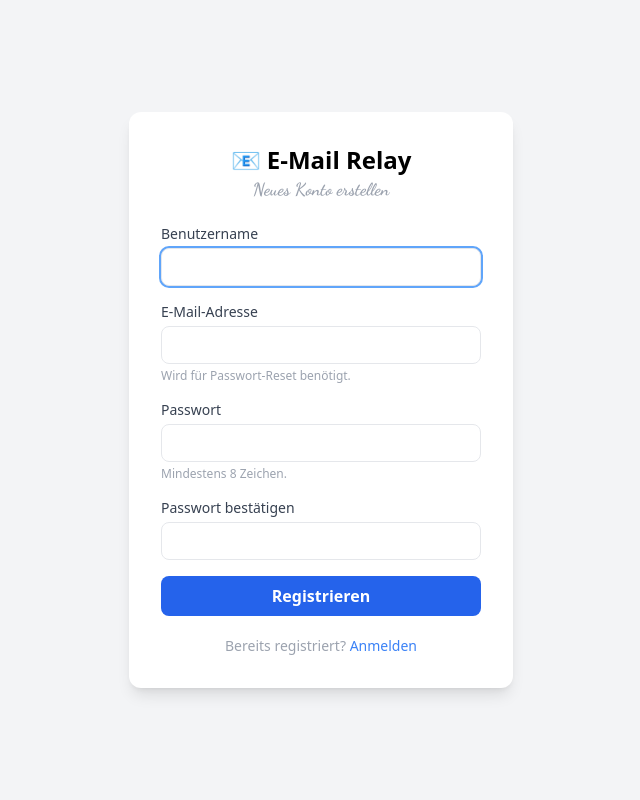
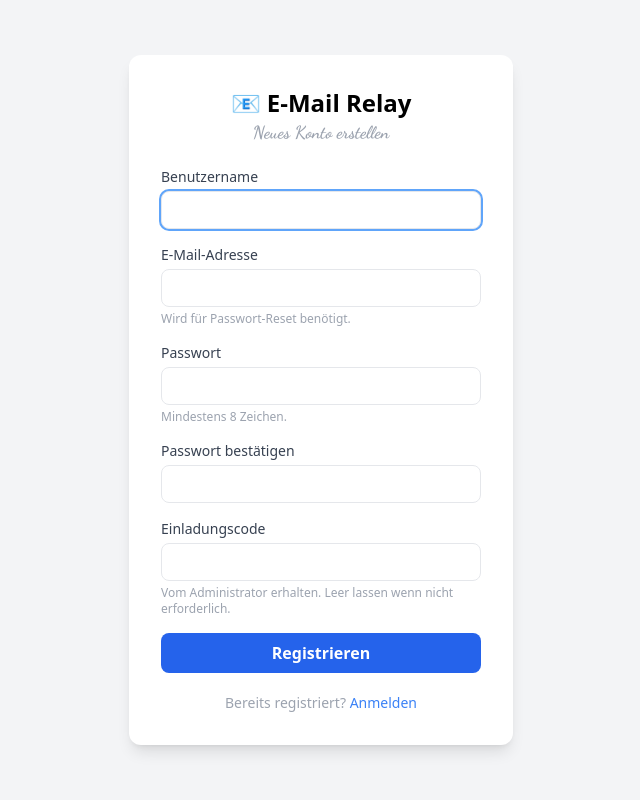
Before and after one commit to boernie77/EmailRelay, a FastAPI app: template alias-api/templates/register.html in a window 1280 px wide. Shown: the whole page, without its empty margins (319-959 px from the left). Run offline with FastAPI, Linux system fonts and the light colour scheme; the template is opened without the code that fills it, so the values that code supplies are empty; parts of the project's set-up code (start-up, migrations or seed data) failed here and were passed over; some libraries are stand-ins or nearby versions.

Commit message:
Auto-update: 2026-03-27 13:13

```diff
--- a/alias-api/templates/register.html
+++ b/alias-api/templates/register.html
@@ -50,6 +50,12 @@
         <input type="password" name="password2" required
                class="w-full border rounded-lg px-3 py-2 text-sm focus:outline-none focus:ring-2 focus:ring-blue-400">
       </div>
+      <div>
+        <label class="block text-sm font-medium text-gray-700 mb-1">Einladungscode</label>
+        <input type="text" name="invite_code"
+               class="w-full border rounded-lg px-3 py-2 text-sm focus:outline-none focus:ring-2 focus:ring-blue-400">
+        <p class="text-xs text-gray-400 mt-1">Vom Administrator erhalten. Leer lassen wenn nicht erforderlich.</p>
+      </div>
       <button type="submit"
               class="w-full bg-blue-600 hover:bg-blue-700 text-white font-semibold py-2 rounded-lg transition">
         Registrieren
```
